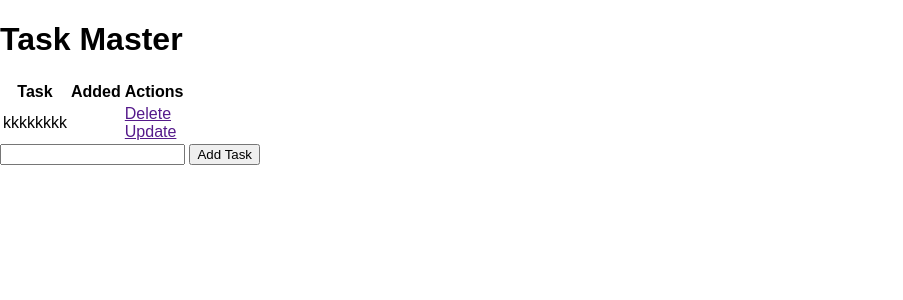
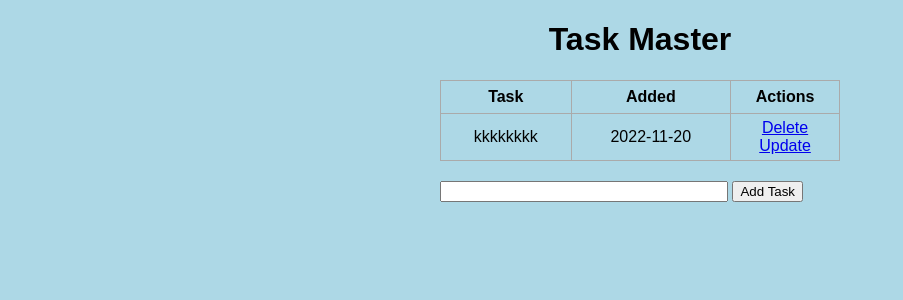
Before and after one commit to JakubSamul/WEB, a Flask app: template FlaskIntroduction/templates/index.html in a window 1280 px wide. Shown: the top 300 px of the page, without its empty margins (0-903 px from the left). Run offline with Flask 2, Linux system fonts and the light colour scheme; the template is opened without the code that fills it: values that come from a table or form of the project are taken from there, others are empty.

Commit message:
'task-master-finish'

```diff
--- a/FlaskIntroduction/app.py
+++ b/FlaskIntroduction/app.py
@@ -12,8 +12,7 @@ app.app_context().push()
 class Todo(db.Model):
     id = db.Column(db.Integer, primary_key=True)
     content = db.Column(db.String(200), nullable=False)
-    completed = db.Column(db.Integer, default=0)
-    date_created = db.Column(db.DateTime, default=datetime.utcnow())
+    date_created = db.Column(db.DateTime, default=datetime.utcnow)
 
     def __repr__(self):
         return '<Task %r>' % self.id
@@ -24,15 +23,46 @@ def index():
     if request.method == 'POST':
         task_content = request.form['content']
         new_task = Todo(content=task_content)
+
         try:
             db.session.add(new_task)
             db.session.commit()
             return redirect('/')
         except:
             return 'There was an issue adding your task'
+
     else:
         tasks = Todo.query.order_by(Todo.date_created).all()
         return render_template('index.html', tasks=tasks)
 
-if __name__ == '__main__':
+
+@app.route('/delete/<int:id>')
+def delete(id):
+    task_to_delete = Todo.query.get_or_404(id)
+
+    try:
+        db.session.delete(task_to_delete)
+        db.session.commit()
+        return redirect('/')
+    except:
+        return 'There was a problem deleting that task'
+
+@app.route('/update/<int:id>', methods=['GET', 'POST'])
+def update(id):
+    task = Todo.query.get_or_404(id)
+
+    if request.method == 'POST':
+        task.content = request.form['content']
+
+        try:
+            db.session.commit()
+            return redirect('/')
+        except:
+            return 'There was an issue updating your task'
+
+    else:
+        return render_template('update.html', task=task)
+
+
+if __name__ == "__main__":
     app.run(debug=True)
--- a/FlaskIntroduction/static/css/main.css
+++ b/FlaskIntroduction/static/css/main.css
@@ -1,4 +1,36 @@
-body {
+body, html {
     margin: 0;
     font-family: sans-serif;
+    background-color: lightblue;
 }
+
+.content {
+    margin: 0 auto;
+    width: 400px;
+}
+
+table, td, th {
+    border: 1px solid #aaa;
+}
+
+table {
+    border-collapse: collapse;
+    width: 100%;
+}
+
+th {
+    height: 30px;
+}
+
+td {
+    text-align: center;
+    padding: 5px;
+}
+
+.form {
+    margin-top: 20px;
+}
+
+#content {
+    width: 70%;
+}
--- a/FlaskIntroduction/templates/index.html
+++ b/FlaskIntroduction/templates/index.html
@@ -6,8 +6,10 @@
 
 {% block body %}
 <div class="content">
-    <h1>Task Master</h1>
-
+    <h1 style="text-align: center">Task Master</h1>
+    {% if tasks|length < 1 %}
+    <h4 style="text-align: center">There are no tasks. Create one below!</h4>
+    {% else %}
     <table>
         <tr>
             <th>Task</th>
@@ -17,19 +19,22 @@
         {% for task in tasks %}
             <tr>
                 <td>{{ task.content }}</td>
-                <td>{{ task.date_reated.date() }}</td>
+                <td>{{ task.date_created.date() }}</td>
                 <td>
-                    <a href="">Delete</a>
+                    <a href="/delete/{{task.id}}">Delete</a>
                     <br>
-                    <a href="">Update</a>
+                    <a href="/update/{{task.id}}">Update</a>
                 </td>
             </tr>
         {% endfor %}
     </table>
+    {% endif %}
 
-    <from action="/" method="POST">
-        <input type="text" name="content" id="content">
-        <input type="submit" value="Add Task">
-    </from>
+    <div class="form">
+        <form action="/" method="POST">
+            <input type="text" name="content" id="content">
+            <input type="submit" value="Add Task">
+        </form>
+    </div>
 </div>
 {% endblock %}
```
Also changed, not shown: FlaskIntroduction/templates/update.html (added, +18 -0 lines), FlaskIntroduction/instance/test.db.
